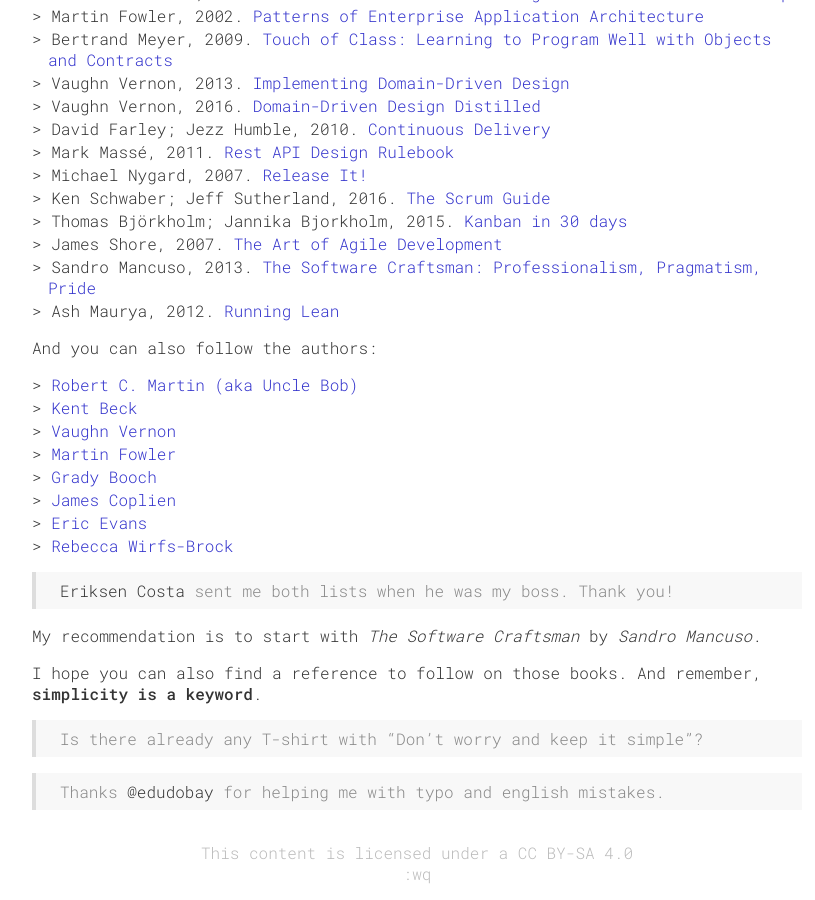
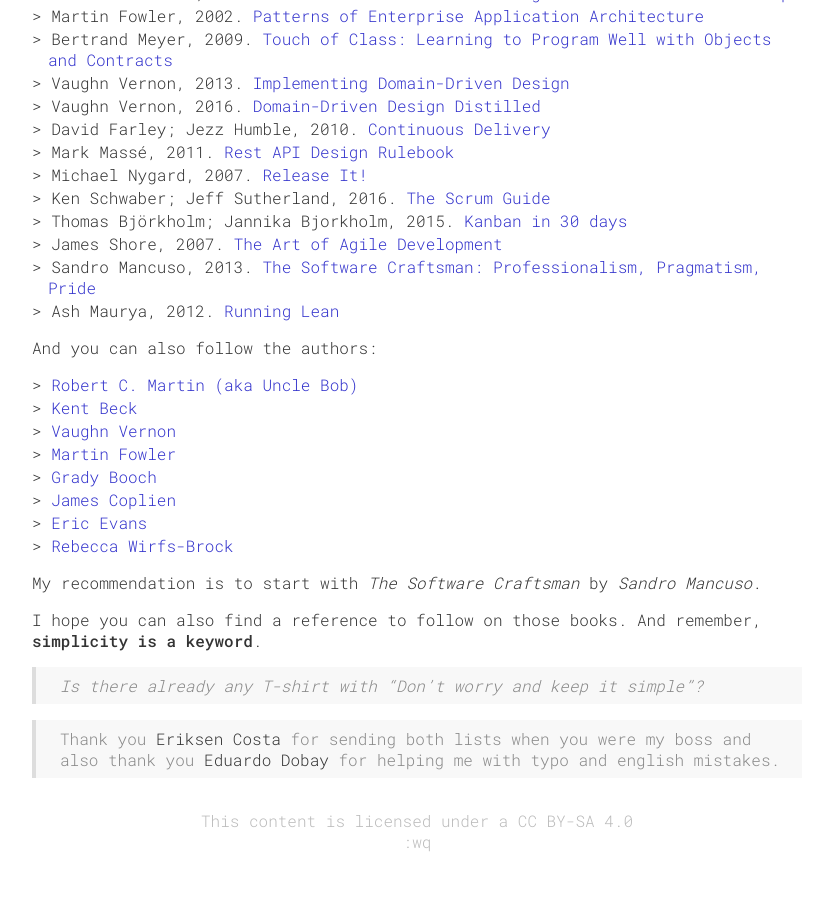
Before and after one commit to fefas/blog.fefas.net, a Jekyll site: the page built from jekyll/_posts/2017-06-18-what-should-a-developer-really-catch?.md, in a window 1280 px wide and 900 px high, scrolled down 3028 px. Shown: the whole window, without its empty margins (223-1038 px from the left). Built offline with Jekyll 4.4.1, drawn with Linux system fonts in a browser that asks for light colours; after the commit the page ends 3896 px from its top, so only the background shows below that.

Commit message:
Update thank you section of first post

```diff
--- a/jekyll/_posts/2017-06-18-what-should-a-developer-really-catch?.md
+++ b/jekyll/_posts/2017-06-18-what-should-a-developer-really-catch?.md
@@ -150,15 +150,14 @@ And you can also follow the authors:
 - [Eric Evans](https://twitter.com/ericevans0)
 - [Rebecca Wirfs-Brock](https://twitter.com/rebeccawb)
 
-> [Eriksen Costa](https://blog.eriksen.com.br) sent me both lists when he was my
-> boss. Thank you!
-
 My recommendation is to start with _The Software Craftsman_ by _Sandro Mancuso_.
 
 I hope you can also find a reference to follow on those books. And remember,
 **simplicity is a keyword**.
 
-> Is there already any T-shirt with "Don't worry and keep it simple"?
+> _Is there already any T-shirt with "Don't worry and keep it simple"?_
 
-> Thanks [@edudobay](https://twitter.com/esdobay) for helping me with typo and
-> english mistakes.
+> Thank you [Eriksen Costa](https://blog.eriksen.com.br) for sending both lists
+> when you were my boss and also thank you [Eduardo
+> Dobay](https://twitter.com/esdobay) for helping me with typo and english
+> mistakes.
```
